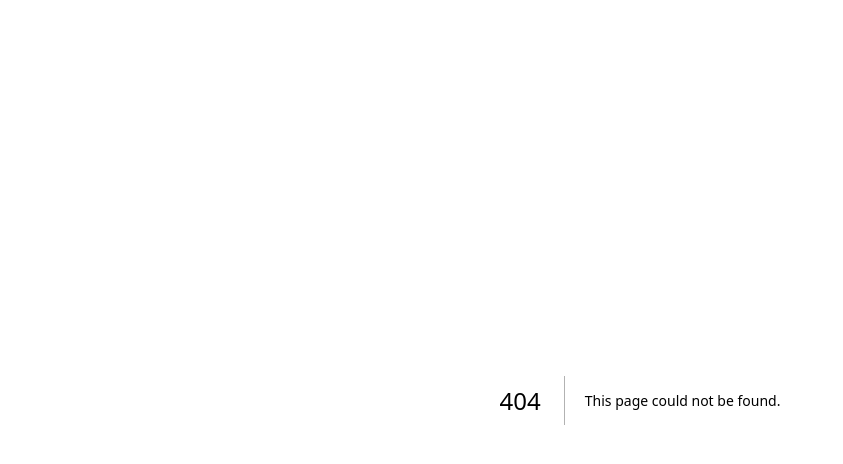
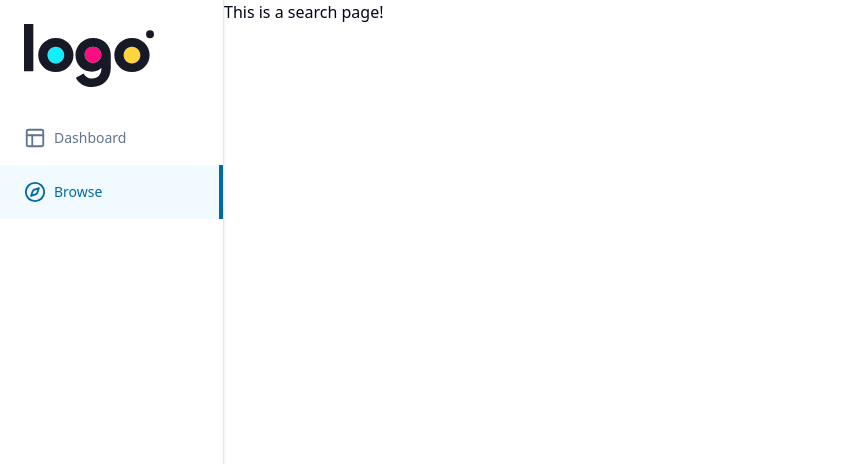
Before and after one commit to nk-31012002/OpenLMS, a Next.js app: page /search in a window 1280 px wide. Before the commit this address had no page. Shown: the top 464 px of the page, without its empty margins (0-843 px from the left). Built offline with nearby package versions, Linux system fonts and the light colour scheme.

Commit message:
sidebar updated part 3

```diff
--- /dev/null
+++ b/app/(dashboard)/(routes)/search/page.tsx
@@ -0,0 +1,9 @@
+const SearchPage = () => {
+    return (
+        <div>
+            This is a search page!
+        </div>
+    );
+}
+
+export default SearchPage;
--- a/app/(dashboard)/layout.tsx
+++ b/app/(dashboard)/layout.tsx
@@ -10,7 +10,9 @@
             <div className="hidden md:flex h-full w-56 flex-col fixed inset-y-0 z-50">
                 <Sidebar/>
             </div>
-            {children}
+            <main className="md:pl-56 h-full">
+                {children}
+            </main>
         </div>
     );
 }
```
